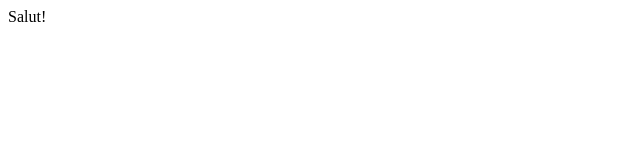
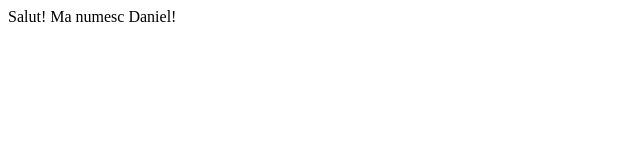
Before and after one commit to Fate8597/Primul-Proiect, a plain HTML site: page index.html in a window 1280 px wide. Shown: the whole page, without its empty margins (0-640 px from the left). Drawn offline with Linux system fonts and the light colour scheme.

Commit message:
am scris numele

```diff
--- a/index.html
+++ b/index.html
@@ -7,5 +7,6 @@
 </head>
 <body>
     Salut!
+    Ma numesc Daniel!
 </body>
 </html>
```
